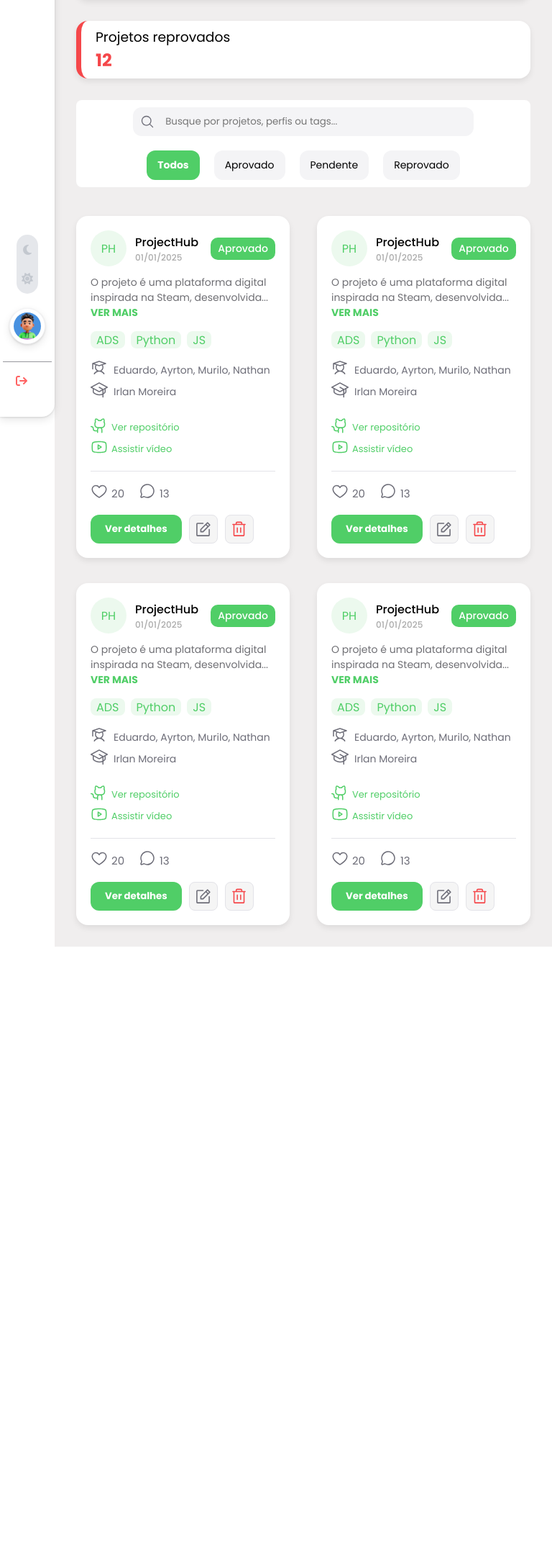
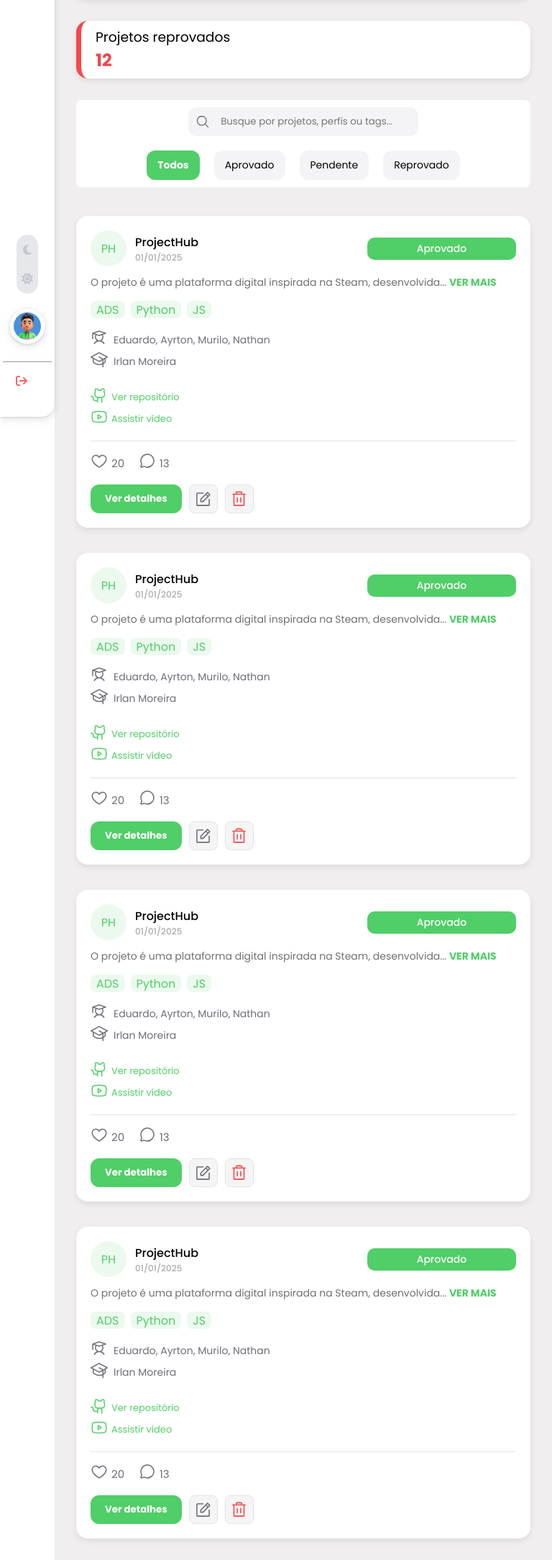
Before and after one commit to murlokfs/ifrn-projecthub, a Django app: page /projects/ in a window 768 px wide. Shown: the part 221-2388 px from the top of the page at 72% size. Before the commit the page ends 1536 px from the top, so only its background shows below. Run offline with Django 5.2, Linux system fonts and the light colour scheme.

Commit message:
Corrigindo alguns detalhes

```diff
--- a/static/base_files/my_projects_and_feed.css
+++ b/static/base_files/my_projects_and_feed.css
@@ -23,7 +23,7 @@ main {
     min-height: 100vh;
     flex-direction: column;
     flex-wrap: wrap;
-    align-items: right;
+    align-items: center;
     gap: 30px;
 }
 
@@ -31,7 +31,7 @@ main {
     display: flex;
     flex-direction: row;
     flex-wrap: wrap;
-    max-width: 1092px;
+    max-width: 1100px;
     justify-content: space-between;
     gap: 35px;
 }
@@ -185,8 +185,8 @@ main {
 }
 
 .search_project {
-    width: 1092px;
-    /* height: 60px; */
+    max-width: 1100px;
+    width: 100%;
     padding: 10px 20px;
     display: flex;
     align-items: center;
@@ -301,10 +301,11 @@ main {
     }
 }
 
-@media screen and (min-width: 501px) and (mAX-width: 600px) {
+@media screen and (min-width: 501px) and (max-width: 600px) {
     .search_project {
         width: 100%;
         flex-direction: column;
+        display: none;
     }
 
     .input_container, .input_container input, .filter_btns {
@@ -316,26 +317,54 @@ main {
     }
 }
 
-@media screen and (min-width: 601px) and (max-width: 1200px) {
+@media screen and (min-width: 601px) and (max-width: 770px) {
+    .container_projects {
+        width: 100%;
+
+    }
+
+    .project_card, #project_in_my_projects {
+        width: 100%;
+        min-width: 300px;
+    }
+
+    .search_project {
+        width: 100%;
+        flex-wrap: wrap;
+    }
+}
+
+@media screen and (min-width: 701px) and (max-width: 800px) {
+    .project_card, #project_in_my_projects {
+        width: 100%;
+    }
+
+    .search_project {
+        width: 100%;
+        flex-wrap: wrap;
+    }
+}
+
+@media screen and (min-width: 801px) and (max-width: 1200px) {
+    main {
+        width: 80%;
+    }
+
     .search_project {
         width: 100%;
         flex-wrap: wrap;
     }
 
     .input_container {
-        width: 100%;
-    }
-
-    .input_container {
         width: 80%;
     }
 
-    .container_projects {
+    .container_projects, .input_container {
         width: 100%;
 
     }
 
     .project_card, #project_in_my_projects {
-        width: 47%;
+        width: 45%;
     }
 }
--- a/static/base_files/sidebar.css
+++ b/static/base_files/sidebar.css
@@ -349,3 +349,10 @@ body.dark-mode #user {
 
 body { display:flex; }
 main { flex:1; }
+
+
+@media screen and (max-width: 600px) {
+	#sidebar {
+		display: none;
+	}
+}
--- a/templates/components/cards/projects_per_status.html
+++ b/templates/components/cards/projects_per_status.html
@@ -19,7 +19,8 @@
     .status_container {
         display: flex;
         flex-wrap: wrap;
-        max-width: 1200px;
+        max-width: 1100px;
+        width: 100%;
         justify-content: space-between;
         gap: 30px;
     }
@@ -53,6 +54,9 @@
             width: 100%;
         }
 
+        .status_container {
+            width: 100%;
+        }
     }
 
     @media screen and (min-width: 801px) and (max-width: 1199px) {
@@ -64,6 +68,7 @@
     @media screen and (min-width: 1200px) {
         .status_container {
             width: 1092px;
+            max-width: 100%;
         }
 
         .card {
```
